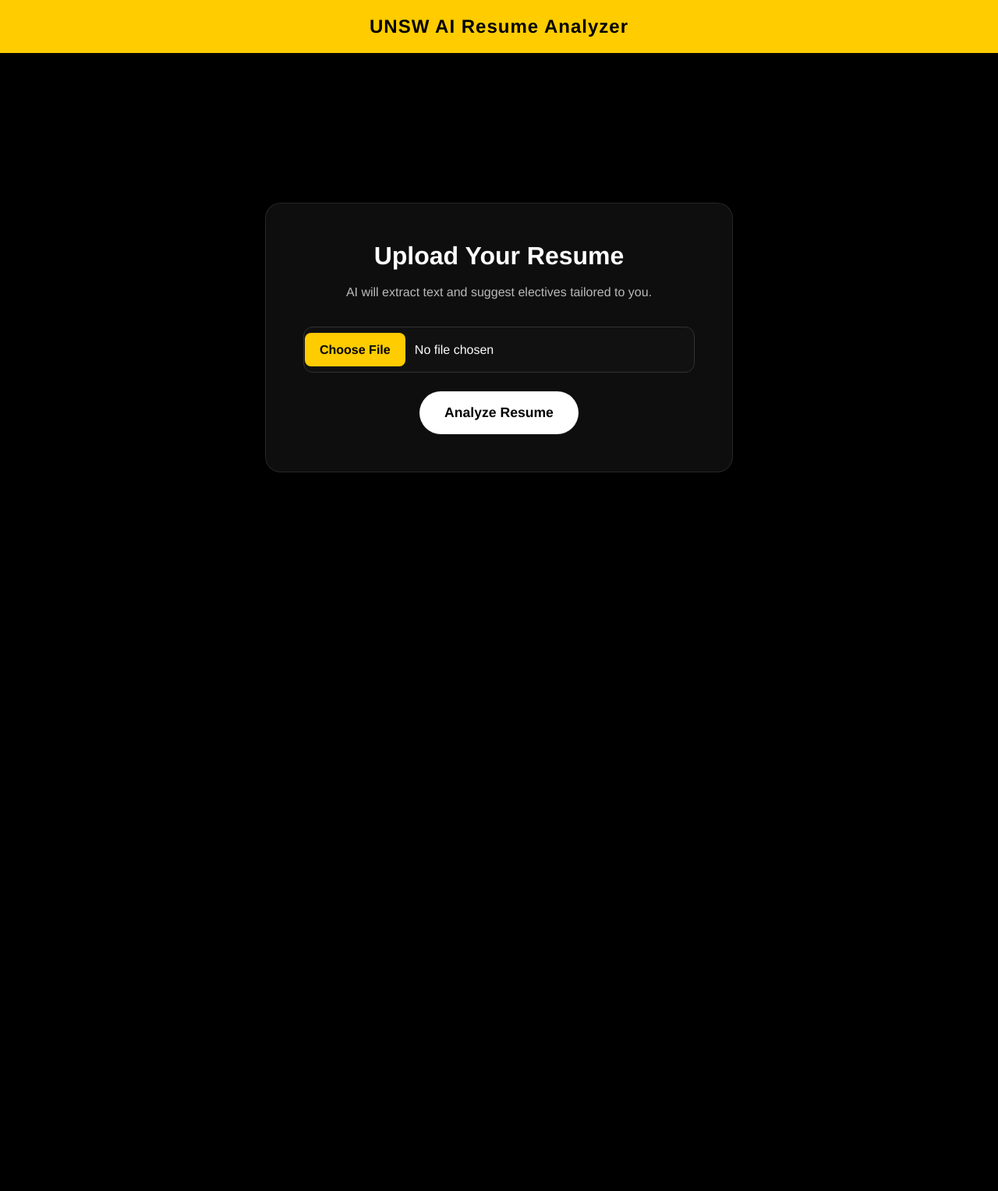
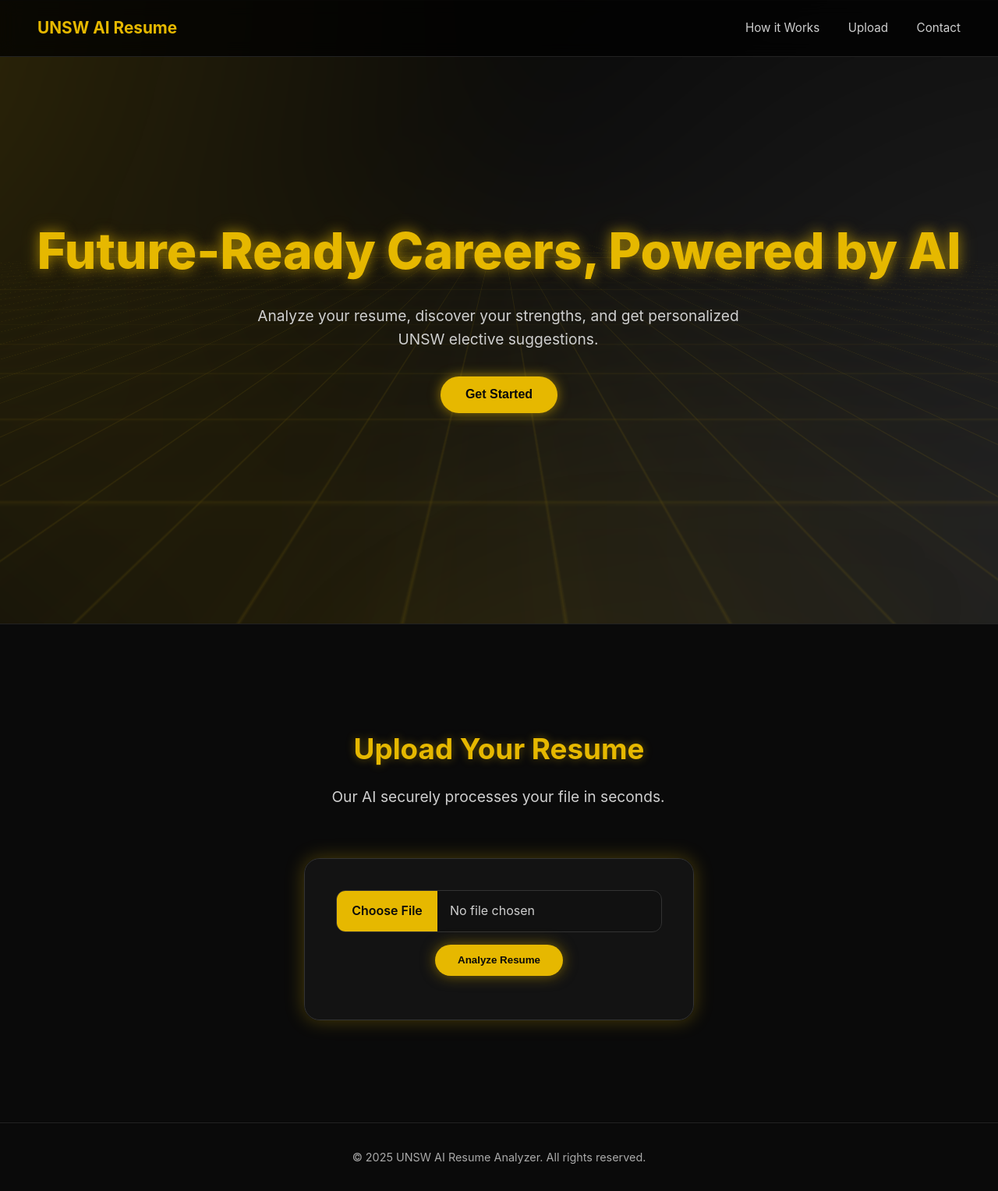
Before and after one commit to Harin211/UNSW-AI-resume-checker, a Flask app: page / in a window 1280 px wide. Shown: the whole page at 78% size. Before the commit the page ends 606 px from the top, so only its background shows below. Run offline with Flask 3, Linux system fonts and the light colour scheme.

Commit message:
Completed UI Starter Page with build in functionalities

```diff
--- a/templates/index.html
+++ b/templates/index.html
@@ -3,212 +3,296 @@
 <head>
   <meta charset="UTF-8">
   <title>UNSW AI Resume Analyzer</title>
-  <link href="https://cdn.jsdelivr.net/npm/bootstrap@5.3.2/dist/css/bootstrap.min.css" rel="stylesheet">
+  <meta name="viewport" content="width=device-width, initial-scale=1.0">
   <style>
-    body {
-      margin: 0;
-      height: 100vh;
-      display: flex;
-      flex-direction: column;
-      font-family: "Helvetica Neue", Helvetica, Arial, sans-serif;
-      background: #000;
-      color: #fff;
+    :root {
+      --unsw-yellow: #e6b800; /* toned-down yellow */
+      --black: #0a0a0a;
+      --light-gray: #cfcfcf;
+      --white: #f8f8f8;
     }
 
-    /* Header */
-    header {
-      background-color: #FFCC00; /* UNSW Yellow */
-      color: #000;
-      font-weight: 700;
-      padding: 1rem 2rem;
-      text-align: center;
-      font-size: 1.5rem;
-      letter-spacing: 1px;
-      box-shadow: 0 4px 15px rgba(0,0,0,0.3);
+    * { margin: 0; padding: 0; box-sizing: border-box; }
+
+    body {
+      font-family: "Inter", "Helvetica Neue", Arial, sans-serif;
+      color: var(--white);
+      line-height: 1.6;
+      overflow-x: hidden;
+      background: var(--black);
+      position: relative;
     }
 
-    /* Center content */
-    main {
-      flex: 1;
-      display: flex;
-      justify-content: center;
-      align-items: center;
-      padding: 20px;
+    /* Background container */
+    #grid {
+      position: fixed;
+      top: 0; left: 0;
+      width: 100%; height: 100%;
+      z-index: -2;
+      overflow: hidden;
+      perspective: 800px;
     }
 
-    /* Floating glass card */
-    .glass-card {
-      background: rgba(20, 20, 20, 0.7);
-      border: 1px solid rgba(255, 255, 255, 0.1);
-      border-radius: 20px;
-      backdrop-filter: blur(12px);
-      box-shadow: 0 20px 40px rgba(0, 0, 0, 0.7);
-      padding: 3rem;
-      text-align: center;
-      max-width: 600px;
-      width: 100%;
-      animation: floaty 6s ease-in-out infinite, fadeIn 1.2s ease;
+    /* Nebula layer */
+    .nebula {
+      position: absolute;
+      top: -50%; left: -50%;
+      width: 200%; height: 200%;
+      background: radial-gradient(circle at 20% 30%, rgba(230, 184, 0, 0.2), transparent 40%),
+                  radial-gradient(circle at 80% 70%, rgba(255, 255, 255, 0.1), transparent 40%),
+                  radial-gradient(circle at 50% 90%, rgba(230, 184, 0, 0.15), transparent 40%);
+      animation: nebulaMove 20s ease-in-out infinite alternate;
+      filter: blur(60px);
     }
 
-    h1 {
-      font-size: 2rem;
-      font-weight: 700;
-      color: #fff;
-      margin-bottom: 1rem;
+    @keyframes nebulaMove {
+      0%   { transform: translate(0,0) scale(1); }
+      50%  { transform: translate(-5%, -5%) scale(1.1); }
+      100% { transform: translate(5%, 5%) scale(1); }
     }
 
-    .tagline {
-      font-size: 1rem;
-      color: #bbb;
-      margin-bottom: 2rem;
+    /* Grid plane */
+    .grid-plane {
+      position: absolute;
+      top: 50%; left: 50%;
+      width: 200%; height: 200%;
+      background-image: linear-gradient(rgba(230, 184, 0, 0.35) 1px, transparent 1px),
+                        linear-gradient(90deg, rgba(230, 184, 0, 0.35) 1px, transparent 1px);
+      background-size: 50px 50px;
+      transform: translate(-50%, -50%) perspective(600px) rotateX(70deg);
+      opacity: 0.3;
+      animation: gridFlow 8s linear infinite, pulseGlow 3s ease-in-out infinite;
+      filter: drop-shadow(0 0 6px rgba(230,184,0,0.6));
+      will-change: transform;
     }
 
-    .file-input {
-      background: #111;
-      border: 1px solid #333;
-      border-radius: 12px;
-      color: #fff;
-      padding: 0.8rem;
-      transition: all 0.3s ease;
-    }
-    .file-input:hover {
-      border-color: #FFCC00;
-      box-shadow: 0 0 10px rgba(255, 204, 0, 0.5);
-    }
-    .file-input::file-selector-button {
-      background: #FFCC00;
-      color: #000;
-      border: none;
-      padding: 0.6rem 1.2rem;
-      border-radius: 8px;
-      font-weight: 600;
-      cursor: pointer;
-      transition: 0.3s;
-    }
-    .file-input::file-selector-button:hover {
-      background: #e6b800;
-      transform: scale(1.05);
+    @keyframes gridFlow {
+      0%   { background-position: 0 0; }
+      100% { background-position: 0 50px; }
     }
 
-    .btn-custom {
-      background: #fff;
-      color: #000;
-      border: none;
-      border-radius: 50px;
-      padding: 0.9rem 2rem;
-      font-size: 1.1rem;
-      font-weight: 600;
-      margin-top: 1.5rem;
-      transition: all 0.3s ease;
-    }
-    .btn-custom:hover {
-      transform: translateY(-3px) scale(1.05);
-      box-shadow: 0 0 15px rgba(255, 255, 255, 0.7);
+    @keyframes pulseGlow {
+      0%, 100% { opacity: 0.2; }
+      50%      { opacity: 0.4; }
     }
 
-    #loadingSpinner {
-      display: none;
-      margin-top: 1.5rem;
+    /* --- UI --- */
+    header {
+      position: fixed;
+      top: 0; width: 100%;
+      padding: 1.2rem 3rem;
+      display: flex; justify-content: space-between; align-items: center;
+      background: rgba(0,0,0,0.75);
+      backdrop-filter: blur(10px);
+      border-bottom: 1px solid #222;
+      z-index: 10;
+    }
+    header .logo { font-size: 1.3rem; font-weight: 700; color: var(--unsw-yellow); }
+    header nav a {
+      margin-left: 2rem; color: var(--light-gray);
+      text-decoration: none; font-size: 0.95rem;
+      transition: color 0.3s ease;
+    }
+    header nav a:hover { color: var(--unsw-yellow); }
+
+    .hero {
+      height: 100vh; display: flex; flex-direction: column;
+      justify-content: center; align-items: center; text-align: center;
+      padding: 0 2rem;
+    }
+    .hero h1 {
+      font-size: clamp(2.5rem, 6vw, 4rem);
+      font-weight: 800; color: var(--unsw-yellow);
+      margin-bottom: 1rem;
+      text-shadow: 0 0 15px rgba(230,184,0,0.5),
+                   0 0 25px rgba(230,184,0,0.3);
+    }
+    .hero p {
+      max-width: 650px; color: var(--light-gray);
+      font-size: 1.2rem; margin-bottom: 2rem;
+      white-space: normal; /* allows wrapping */
     }
 
-    #successMsg {
-      display: none;
-      margin-top: 1.5rem;
-      font-weight: bold;
+    /* Typing cursor style */
+    .typing {
+      border-right: 2px solid var(--unsw-yellow);
+      overflow: hidden;
+      display: inline-block;
+      font-size: 1.2rem;
+      animation: blink .8s step-end infinite;
+    }
+    @keyframes blink {
+      from, to { border-color: transparent }
+      50% { border-color: var(--unsw-yellow); }
     }
 
-    #resultBox {
-      display: none;
-      margin-top: 2rem;
-      max-height: 250px;
-      overflow-y: auto;
-      background: rgba(30, 30, 30, 0.8);
-      border: 1px solid rgba(255, 255, 255, 0.1);
-      padding: 20px;
-      border-radius: 12px;
-      font-size: 0.95rem;
-      color: #eee;
-      text-align: left;
-      line-height: 1.6;
-      animation: fadeIn 1s ease;
+    .hero button {
+      background: var(--unsw-yellow); border: none; color: var(--black);
+      font-size: 1rem; font-weight: 600;
+      padding: 0.9rem 2rem; border-radius: 40px; cursor: pointer;
+      transition: all 0.3s ease;
+      box-shadow: 0 0 15px rgba(230,184,0,0.6);
+    }
+    .hero button:hover {
+      transform: translateY(-3px);
+      box-shadow: 0 0 30px rgba(230,184,0,0.9);
     }
 
-    /* Animations */
-    @keyframes fadeIn {
-      from { opacity: 0; transform: translateY(20px); }
-      to { opacity: 1; transform: translateY(0); }
+    section {
+      min-height: 80vh; display: flex; flex-direction: column;
+      justify-content: center; align-items: center; text-align: center;
+      padding: 6rem 2rem; border-top: 1px solid #222;
+      position: relative;
+      z-index: 1;
     }
-    @keyframes floaty {
-      0%, 100% { transform: translateY(0px); }
-      50% { transform: translateY(-12px); }
+    section h2 {
+      font-size: 2.3rem; margin-bottom: 1rem;
+      font-weight: 700; color: var(--unsw-yellow);
+      text-shadow: 0 0 12px rgba(230,184,0,0.4);
+    }
+    section p {
+      max-width: 700px; color: var(--light-gray);
+      font-size: 1.1rem; margin-bottom: 2rem;
+      white-space: normal; /* wrap long text */
+    }
+
+    .upload-box {
+      background: rgba(20, 20, 20, 0.9);
+      border: 1px solid #333; border-radius: 20px;
+      padding: 2.5rem; margin-top: 2rem;
+      width: 100%; max-width: 500px; text-align: center;
+      box-shadow: 0 0 25px rgba(230,184,0,0.3);
+    }
+
+    /* Modern file input */
+    .upload-box input[type="file"] { display: none; }
+    .custom-file {
+      display: flex; align-items: center;
+      background: #111; border: 1px solid #333;
+      border-radius: 12px; overflow: hidden; margin-bottom: 1rem;
+    }
+    .custom-file label {
+      background: var(--unsw-yellow);
+      color: var(--black);
+      padding: 0.8rem 1.2rem;
+      cursor: pointer; font-weight: 600;
+      flex-shrink: 0;
+    }
+    .custom-file span {
+      padding: 0.8rem 1rem; color: var(--light-gray);
+      flex-grow: 1;
+      text-align: left;
+    }
+
+    .upload-box button {
+      display: block;
+      margin: 0 auto; /* centered */
+      background: var(--unsw-yellow); border: none;
+      padding: 0.8rem 1.8rem; border-radius: 30px;
+      font-weight: 600; cursor: pointer; color: var(--black);
+      transition: 0.3s; margin-top: 1rem;
+      box-shadow: 0 0 18px rgba(230,184,0,0.5);
+    }
+    .upload-box button:hover {
+      background: #ffd633; box-shadow: 0 0 28px rgba(230,184,0,0.8);
+    }
+
+    footer {
+      padding: 2rem; text-align: center;
+      color: #aaa; font-size: 0.9rem; border-top: 1px solid #222;
+      z-index: 1;
+      position: relative;
     }
   </style>
 </head>
 <body>
-  <header>UNSW AI Resume Analyzer</header>
+  <div id="grid">
+    <div class="nebula"></div>
+    <div class="grid-plane" id="gridPlane"></div>
+  </div>
 
-  <main>
-    <div class="glass-card">
-      <h1>Upload Your Resume</h1>
-      <p class="tagline">AI will extract text and suggest electives tailored to you.</p>
+  <header>
+    <div class="logo">UNSW AI Resume</div>
+    <nav>
+      <a href="#how">How it Works</a>
+      <a href="#upload">Upload</a>
+      <a href="#contact">Contact</a>
+    </nav>
+  </header>
 
-      <form id="uploadForm" enctype="multipart/form-data">
-        <input type="file" class="form-control file-input" name="file" accept="application/pdf" required>
-        <button type="submit" class="btn btn-custom">Analyze Resume</button>
+  <section class="hero">
+    <h1>Future-Ready Careers, Powered by AI</h1>
+    <p id="typingHero" class="typing"></p>
+    <button onclick="document.getElementById('upload').scrollIntoView({behavior:'smooth'})">Get Started</button>
+  </section>
+
+  <section id="upload">
+    <h2>Upload Your Resume</h2>
+    <p id="typingUpload" class="typing"></p>
+    <div class="upload-box">
+      <form id="uploadForm">
+        <div class="custom-file">
+          <label for="file">Choose File</label>
+          <input type="file" id="file" name="file" accept="application/pdf" required>
+          <span id="fileName">No file chosen</span>
+        </div>
+        <button type="submit">Analyze Resume</button>
       </form>
+      <div id="status" style="margin-top:1rem;"></div>
+    </div>
+  </section>
 
-      <!-- Spinner -->
-      <div class="spinner-border text-warning" role="status" id="loadingSpinner">
-        <span class="visually-hidden">Analyzing...</span>
-      </div>
-
-      <!-- Status Message -->
-      <div id="successMsg"></div>
-
-      <!-- Extracted Text -->
-      <div id="resultBox"></div>
-    </div>
-  </main>
+  <footer id="contact">
+    © 2025 UNSW AI Resume Analyzer. All rights reserved.
+  </footer>
 
   <script>
+    // File input
+    const fileInput = document.getElementById("file");
+    const fileName = document.getElementById("fileName");
+    fileInput.addEventListener("change", () => {
+      fileName.textContent = fileInput.files.length ? fileInput.files[0].name : "No file chosen";
+    });
+
+    // Fake upload status
     const form = document.getElementById("uploadForm");
-    const spinner = document.getElementById("loadingSpinner");
-    const successMsg = document.getElementById("successMsg");
-    const resultBox = document.getElementById("resultBox");
+    const status = document.getElementById("status");
+    form.addEventListener("submit", (e) => {
+      e.preventDefault();
+      status.style.color = "var(--unsw-yellow)";
+      status.textContent = "⏳ Analyzing your resume...";
+      setTimeout(() => {
+        status.style.color = "lightgreen";
+        status.textContent = "✅ Done! Your resume has been analyzed.";
+      }, 2000);
+    });
 
-    form.addEventListener("submit", function(e) {
-      e.preventDefault();
-      spinner.style.display = "inline-block";
-      successMsg.style.display = "none";
-      resultBox.style.display = "none";
+    // Smooth parallax tilt on scroll
+    const gridPlane = document.getElementById("gridPlane");
+    window.addEventListener("scroll", () => {
+      const scrolled = window.scrollY * 0.1;
+      gridPlane.style.transform =
+        `translate(-50%, -50%) perspective(600px) rotateX(70deg) translateY(${scrolled}px)`;
+    });
 
-      const formData = new FormData(form);
+    // --- Typing effect ---
+    function typeWriter(elementId, text, speed = 50, delay = 0) {
+      let i = 0;
+      setTimeout(() => {
+        function type() {
+          if (i < text.length) {
+            document.getElementById(elementId).innerHTML += text.charAt(i);
+            i++;
+            setTimeout(type, speed);
+          }
+        }
+        type();
+      }, delay);
+    }
 
-      fetch("/upload", {
-        method: "POST",
-        body: formData
-      })
-      .then(res => res.json())
-      .then(data => {
-        spinner.style.display = "none";
-        successMsg.style.display = "block";
-        if (data.error) {
-          successMsg.style.color = "red";
-          successMsg.textContent = "❌ " + data.error;
-        } else {
-          successMsg.style.color = "#28a745";
-          successMsg.textContent = "✅ Resume analyzed successfully!";
-          resultBox.style.display = "block";
-          resultBox.textContent = data.text || "No text extracted.";
-        }
-      })
-      .catch(err => {
-        spinner.style.display = "none";
-        successMsg.style.display = "block";
-        successMsg.style.color = "red";
-        successMsg.textContent = "❌ Error: " + err;
-      });
-    });
+    // Run typing animations
+    typeWriter("typingHero", "Analyze your resume, discover your strengths, and get personalized UNSW elective suggestions.", 40, 500);
+    typeWriter("typingUpload", "Our AI securely processes your file in seconds.", 40, 2500);
   </script>
 </body>
 </html>
```
